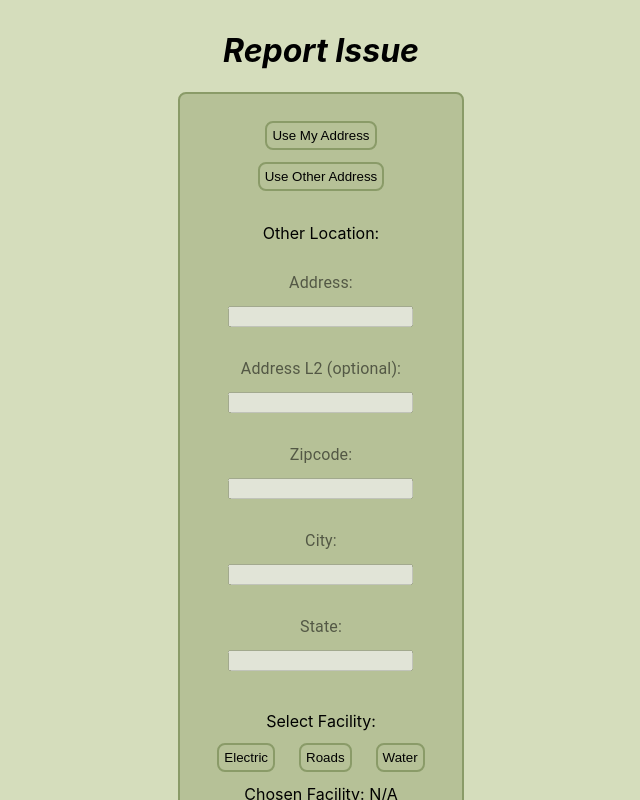
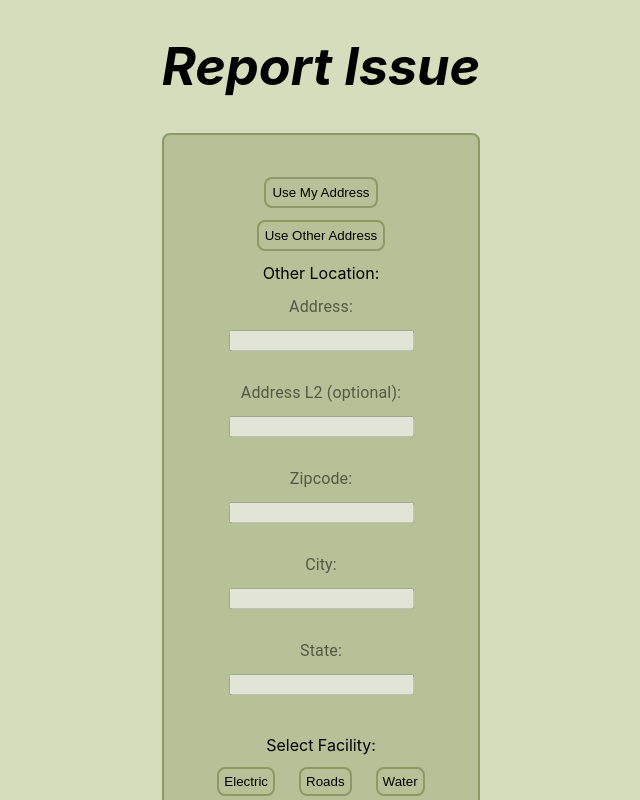
Before and after one commit to dungtran3864/swen-514-web-app, a React (Create React App) app: page /submit-report in a window 1280 px wide. Shown: the top 800 px of the page, without its empty margins (319-959 px from the left). Built offline with nearby package versions, Linux system fonts and the light colour scheme.

Commit message:
CitizenHome: - citizen-home-header -> Account-Header CitizenReport; - simplified code CitizenReport; - simplified code

```diff
--- a/src/CitizenHome.js
+++ b/src/CitizenHome.js
@@ -5,14 +5,14 @@ const CitizenHome = () => {
 
     return (
         <div className="CitizenHome">
-            <header className="citizen-home-header">
+            <header className="Account-Header">
                 <h1>Welcome User</h1>
             </header>
             <body>
                 <form>
                     <Button to="/manage-account" label="Manage Account"/><br/><br/>
                     <Button to="/submit-report" label="Submit Issue Form"/><br/><br/>
-                    <Button to="/my-submissions" label="My Submissions"/><br/><br/>
+                    <Button to="/submissions" label="Submissions"/><br/><br/>
                     <Button to="/reports-near-me" label="Reports Near Me"/><br/><br/>
                     <Button to="/" label="Sign Out"/><br/><br/>
                 </form>
--- a/src/CitizenReport.js
+++ b/src/CitizenReport.js
@@ -9,35 +9,14 @@ import Colors from "./Colors";
 import {CenteredColumn} from "./StyleBlocks";
 
 const StyledReport = styled(CenteredColumn)`
-  padding: 0 64px;
-  ${Styles.centeredColumn};
-  //position: relative;
-
-  Div{
-    padding: 10px;
-  }
-
-  #submit{
-    outline: 3px solid black;
-  }
-
-  #title{
-    h1{
-      ${Styles.header}
-      font-style: italic;
-    }
-  }
+  ${Styles.pageSetup};
 
   #form{
-    ${Styles.darkOutline};
-    background-color: ${Colors.green2};
+    ${Styles.form};
   }
 
   #btn{
-    background-color: ${Colors.green2};
-    padding: 6px;
-    margin: 6px;
-    ${Styles.darkOutline};
+    ${Styles.button};
   }
 
   #btns{
@@ -67,10 +46,6 @@ const StyledReport = styled(CenteredColumn)`
     }
   }
 
-  #facility {
-    //outline: 3px solid pink;
-  }
-
 `;
 
 class CitizenReport extends Component {
@@ -95,12 +70,11 @@ class CitizenReport extends Component {
     render() {
         return (
             <StyledReport>
-                <div className="CitizenReport" id ={"CitizenReport"}>
-                    <header className="citizen-report-header" id={"title"}>
+                <div className="CitizenReport">
+                    <header className="Account-Header">
                         <h1>Report Issue</h1>
                     </header>
                     <body id = "form">
-
                         <div id={"btns"}>
                             <button onClick={() => this.setOtherLocationDisable()} id={"btn"}>Use My Address</button><br/>
                             <button className="other-location-button" onClick={() => this.setOtherLocationEnable()} id={"btn"}>Use Other Address</button><br/>
@@ -134,7 +108,7 @@ class CitizenReport extends Component {
                                 <button id={"btn"} onClick={() => this.setElectric()}> Electric </button>
                                 <button id={"btn"} onClick={() => this.setRoads()}> Roads </button>
                                 <button id={"btn"} onClick={() => this.setWater()}> Water </button><br/>
-                                <label id="facility">Chosen Facility: N/A</label><br/><br/>
+                                <label>Chosen Facility: N/A</label><br/><br/>
 
                             </div>
 
@@ -146,7 +120,7 @@ class CitizenReport extends Component {
 
                         </div>
 
-                    <Button id={"submit"} label="Submit" to="/citizen-home"/>
+                    <Button label="Submit" to="/citizen-home"/>
                     </body>
                 </div>
             </StyledReport>
--- a/src/GovernmentHome.js
+++ b/src/GovernmentHome.js
@@ -1,25 +1,11 @@
 import './css/Home.css';
 import Button from "./Button"
-import Styles from "./Styles"
-import styled from "styled-components";
-import {CenteredColumn} from "./StyleBlocks";
-
-const StyledGovHome = styled(CenteredColumn)`
-
-    header{
-      h1{
-        ${Styles.header}
-        font-style: italic;
-      }
-    }
-
-`;
 
 const GovernmentHome = () => {
 
     return (
-        <div className="GovernmentHome"><StyledGovHome>
-            <header className="gov-home-header">
+        <div className="GovernmentHome">
+            <header className="Account-Header">
                 <h1>Welcome User</h1>
             </header>
             <body>
@@ -31,7 +17,7 @@ const GovernmentHome = () => {
                 <Button to="/" label="Sign Out"/><br/><br/>
             </form>
             </body>
-        </StyledGovHome></div>
+        </div>
     );
 }
 
--- a/src/Styles.js
+++ b/src/Styles.js
@@ -45,6 +45,13 @@ export default {
         background-color: ${Colors.green2};
         text-align: center;
     `,
+    button:`
+        background-color: ${Colors.green2};
+        padding: 6px;
+        margin: 6px;
+        border-radius: 8px;
+        border: 2px solid ${Colors.green3};
+    `,
     darkOutline: `padding: 5px; border-radius: 8px; border: 2px solid ${Colors.green3};`,
     mediumOutline: `border: 1px solid ${Colors.mediumGray};`,
     smallShadow: "box-shadow: 2px 2px 4px 0px rgba(0,0,0,0.1);",
--- a/src/css/Home.css
+++ b/src/css/Home.css
@@ -25,6 +25,7 @@
   justify-content: center;
   font-size: calc(10px + 2vmin);
   color: black;
+  font-style: italic;
 }
 
 .SignIn{
@@ -45,7 +46,6 @@
 
 .GovernmentHome{
   text-align: center;
-
 }
 
 .GovernmentReport{
```
